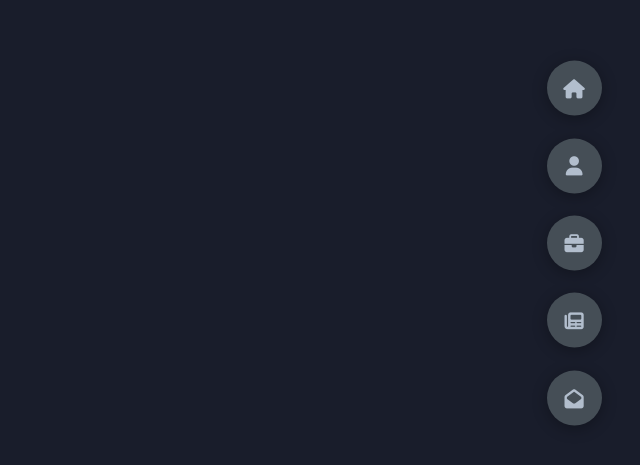
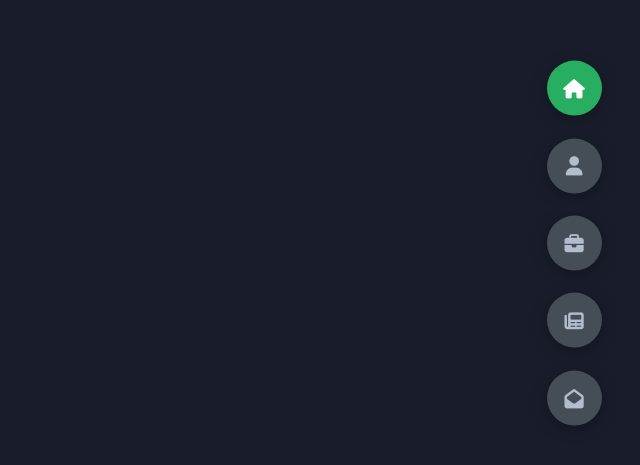
Before and after one commit to markeuli/working-portfolio, a plain HTML site: page index.html in a window 1280 px wide. Shown: the part 157-622 px from the top of the page, without its empty margins (640-1280 px from the left). Drawn offline with Linux system fonts and the light colour scheme.

Commit message:
added highlighting of the active buttons

```diff
--- a/styles/styles.scss
+++ b/styles/styles.scss
@@ -94,6 +94,14 @@ section{
     align-items: center;
     justify-content: center;
     transform: translateY(-50%);
+    .active-btn{
+        background-color: var(--color-secondary) !important;
+        transition: all .4s ease-in-out;
+        i{
+            color:(var(--color-white)) !important;
+        }
+
+    }
     .control{
         padding: 1rem;
         cursor: pointer;
```
Also changed, not shown: styles/styles.css, 1 other file.
